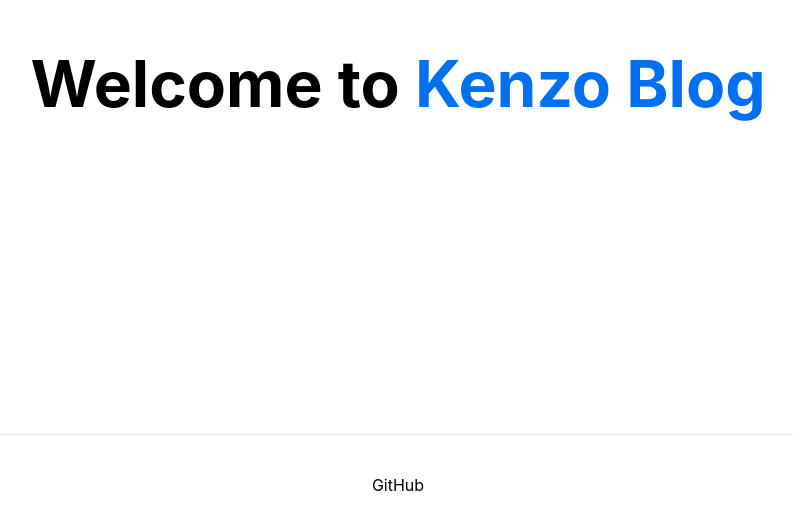
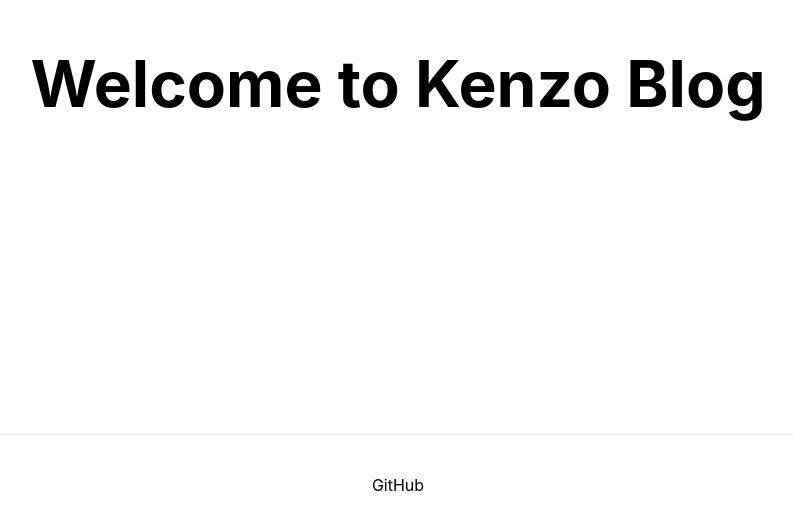
Before and after one commit to kenzo-tanaka/nextJsBlog, a Next.js app: page / in a window 1280 px wide. Shown: the part 266-796 px from the top of the page, without its empty margins (242-1035 px from the left). Built offline with nearby package versions, Linux system fonts and the light colour scheme.

Commit message:
fix: css の一部をlayout.module.cssファイルに移行

```diff
--- /dev/null
+++ b/components/layout.module.css
@@ -0,0 +1,14 @@
+.container {
+  min-height: 100vh;
+  padding: 0 0.5rem;
+  display: flex;
+  flex-direction: column;
+  justify-content: center;
+  align-items: center;
+}
+
+.title {
+  margin: 0;
+  line-height: 1.15;
+  font-size: 4rem;
+}
--- a/pages/index.tsx
+++ b/pages/index.tsx
@@ -1,15 +1,16 @@
 import Head from "next/head";
+import styles from "../components/layout.module.css";
 
 export default function Home() {
   return (
-    <div className="container">
+    <div className={styles.container}>
       <Head>
         <title>Create Next App</title>
         <link rel="icon" href="/favicon.ico" />
       </Head>
 
       <main>
-        <h1 className="title">
+        <h1 className={styles.title}>
           Welcome to <a href="https://nextjs.org">Kenzo Blog</a>
         </h1>
       </main>
@@ -24,17 +25,7 @@ export default function Home() {
         </a>
       </footer>
 
-      {/* TODO: module管理に移行する */}
       <style jsx>{`
-        .container {
-          min-height: 100vh;
-          padding: 0 0.5rem;
-          display: flex;
-          flex-direction: column;
-          justify-content: center;
-          align-items: center;
-        }
-
         main {
           padding: 5rem 0;
           flex: 1;
@@ -74,18 +65,13 @@ export default function Home() {
           text-decoration: underline;
         }
 
-        .title {
-          margin: 0;
-          line-height: 1.15;
-          font-size: 4rem;
-        }
-
         .title,
         .description {
           text-align: center;
         }
       `}</style>
 
+      {/* TODO: module管理に移行する */}
       <style jsx global>{`
         html,
         body {
```
